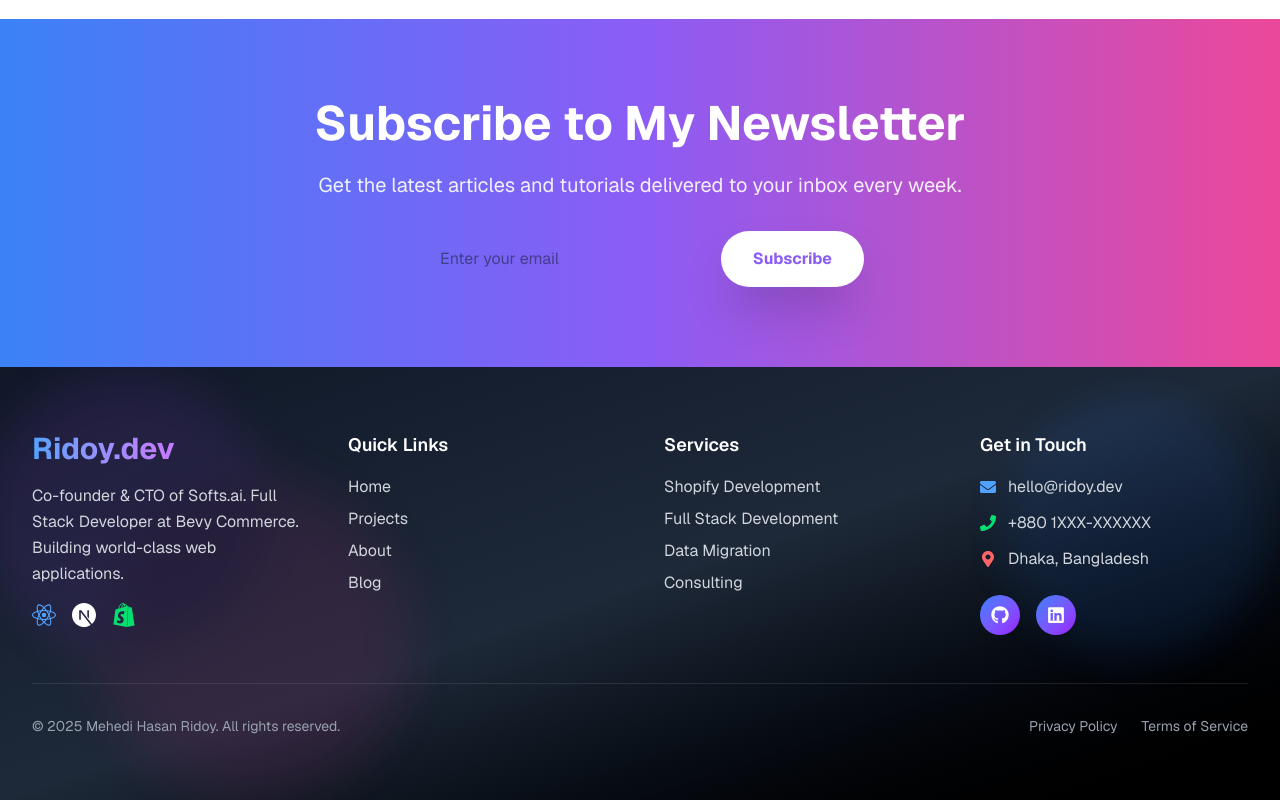
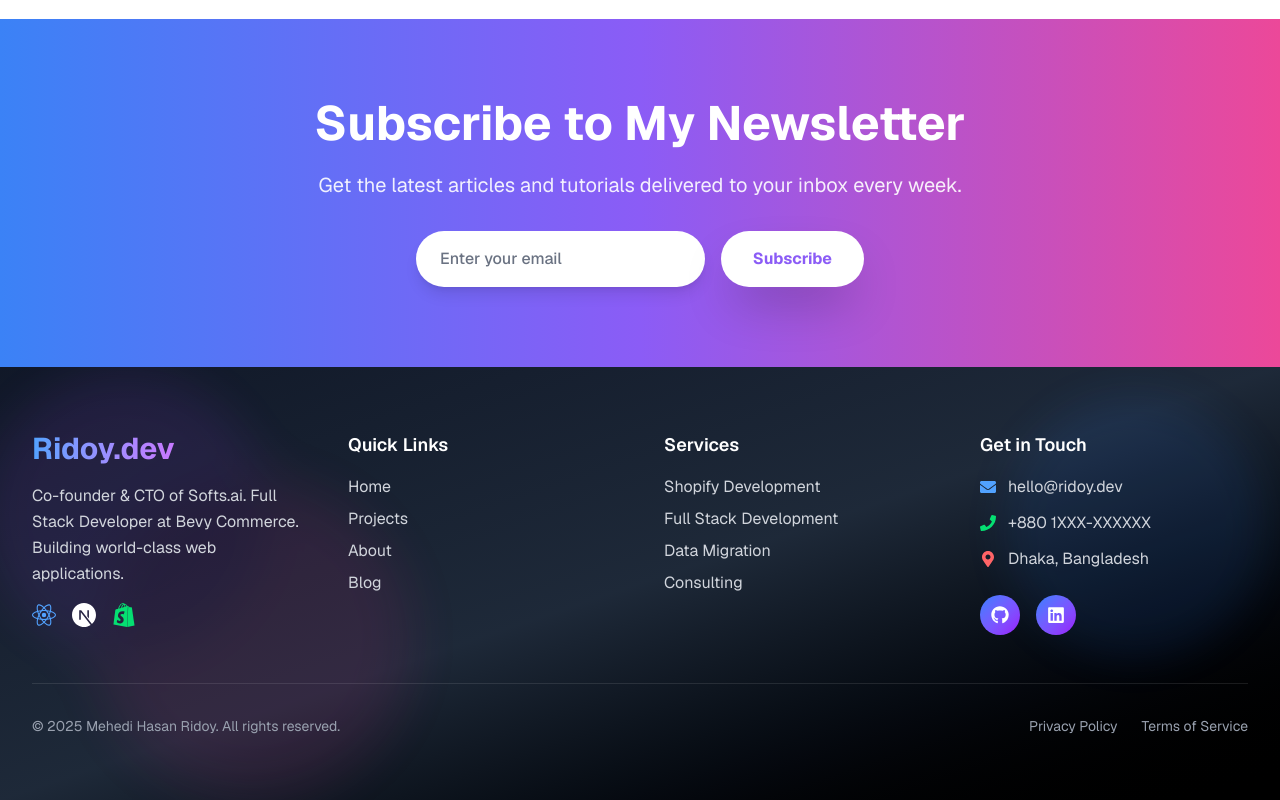
Before and after one commit to ridoystarlord/My-NextJs-Portfolio, a Next.js app: page /blog in a window 1280 px wide. Shown: the part 1788-2588 px from the top of the page. Built offline with nearby package versions, Linux system fonts and the light colour scheme.

Commit message:
Enhance email input styling with improved background, placeholder color, and focus effects for better user experience

```diff
--- a/app/blog/page.tsx
+++ b/app/blog/page.tsx
@@ -273,7 +273,7 @@ export default function BlogPage() {
               <input
                 type="email"
                 placeholder="Enter your email"
-                className="flex-1 px-6 py-4 rounded-full text-gray-900 focus:outline-none"
+                className="flex-1 px-6 py-4 rounded-full text-gray-900 bg-white placeholder:text-gray-500 focus:outline-none focus:ring-4 focus:ring-white/30 shadow-lg font-medium"
               />
               <motion.button
                 whileHover={{ scale: 1.05 }}
```
